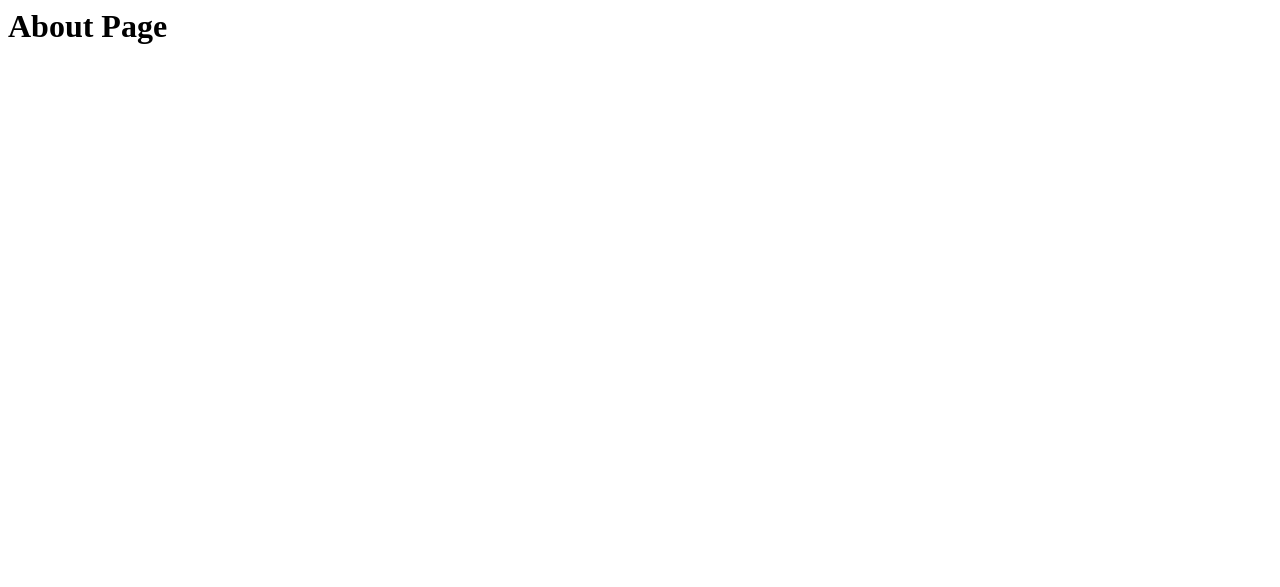
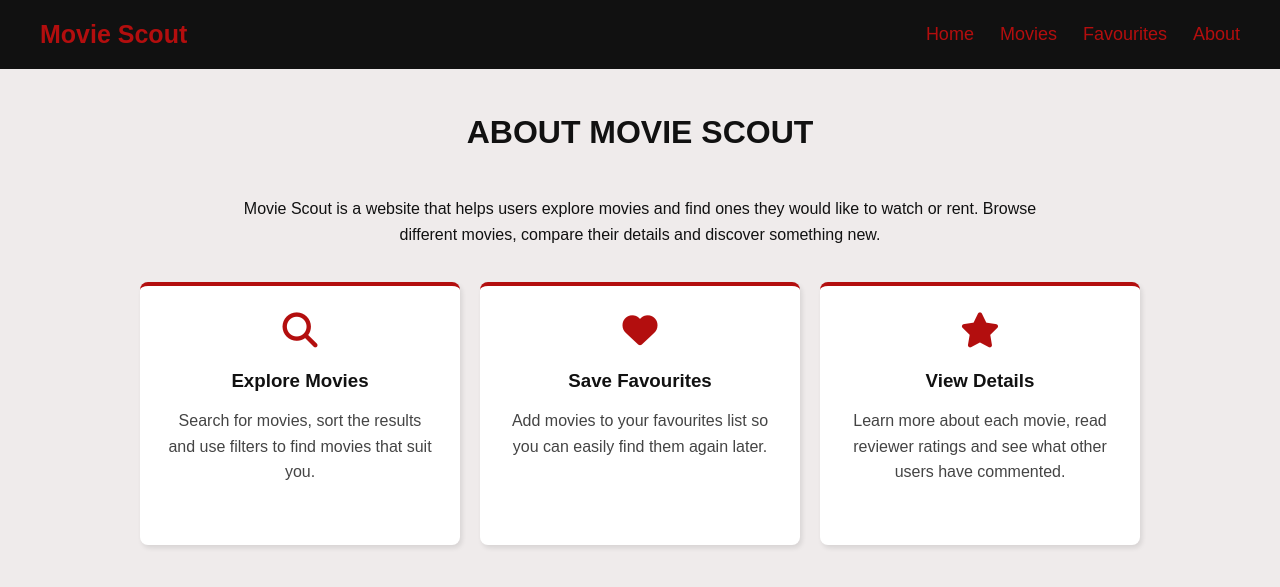
Before and after one commit to rivettj-glitch/movie_website_absolute_final, a Flask app: page /about in a window 1280 px wide. Before the commit the part shown is almost empty. Shown: the top 587 px of the page. Run offline with Flask 3, Linux system fonts and the light colour scheme; parts of the project's set-up code (start-up, migrations or seed data) failed here and were passed over; some libraries are stand-ins or nearby versions.

Commit message:
Version 11 - About page

```diff
--- a/app.py
+++ b/app.py
@@ -230,7 +230,7 @@ def favourite_movies():
 
 @app.route("/about")
 def about():
-    return "<h1>About Page</h1>"
+    return render_template("about.html")
 
 @app.route("/poster/<int:movie_id>")
 def poster(movie_id):
--- a/static/main.css
+++ b/static/main.css
@@ -443,3 +443,43 @@ h4 {
     justify-content: center;
     align-items: center;
 }
+
+.about-info {
+    max-width: 1000px;
+    margin: 45px auto;
+}
+
+.about-info p {
+    margin-bottom: 35px;
+}
+
+.about {
+    display: grid;
+    grid-template-columns: repeat(3, 1fr);
+    gap: 20px;
+    margin: 25px 0 40px;
+}
+
+.about-features {
+    background-color: white;
+    padding: 25px;
+    border-radius: 8px;
+    border-top: 4px solid #b30e0e;
+    box-shadow: 2px 3px 5px rgba(0, 0, 0, 0.1);
+    text-align: center;
+}
+
+.about-icon {
+    font-size: 35px;
+    color: #b30e0e;
+    margin-bottom: 10px;
+}
+
+.about-features h3 {
+    margin-bottom: 12px;
+}
+
+.about-features p {
+    line-height: 1.6;
+    color: #444444;
+}
--- /dev/null
+++ b/templates/about.html
@@ -0,0 +1,57 @@
+<!DOCTYPE html>
+<html lang="en">
+<head>
+    <title>Movie Scout</title>
+    <link rel="stylesheet" href="{{ url_for('static', filename='main.css') }}">
+    <script src="https://kit.fontawesome.com/87a16f5de6.js" crossorigin="anonymous"></script>
+</head>
+
+<body>
+    <nav>
+        <div class="logo">Movie Scout</div>
+        <div class="links">
+            <a href="/">Home</a>
+            <a href="/movies">Movies</a>
+            <a href="/favourite_movies">Favourites</a>
+            <a href="/about">About</a>
+        </div>
+    </nav>
+
+    <h1>ABOUT MOVIE SCOUT</h1>
+    <div class="about-info">
+        <p>
+            Movie Scout is a website that helps users explore movies and find ones they would like to watch or rent. Browse different movies, compare their details and discover something new.
+        </p>
+        <div class="about">
+            <div class="about-features">
+                <div class="about-icon"><i class="fa-solid fa-magnifying-glass"></i></div>
+                <h3>Explore Movies</h3>
+                <p>
+                    Search for movies, sort the results and use
+                    filters to find movies that suit you.
+                </p>
+            </div>
+
+            <div class="about-features">
+                <div class="about-icon"><i class="fa-solid fa-heart"></i></div>
+                <h3>Save Favourites</h3>
+                <p>
+                    Add movies to your favourites list so you can
+                    easily find them again later.
+                </p>
+            </div>
+
+            <div class="about-features">
+                <div class="about-icon"><i class="fa-solid fa-star"></i></div>
+                <h3>View Details</h3>
+                <p>
+                    Learn more about each movie, read reviewer
+                    ratings and see what other users have commented.
+                </p>
+            </div>
+
+        </div>
+    </div>
+
+</body>
+</html>
--- a/templates/favourites.html
+++ b/templates/favourites.html
@@ -16,7 +16,7 @@
         </div>
     </nav>
 
-        <h1>My Favourite Movies</h1>
+        <h1>MY FAVOURITE MOVIES</h1>
         {% if movies %}
             <div class="movie-grid">
             {% for movie in movies %}
```
